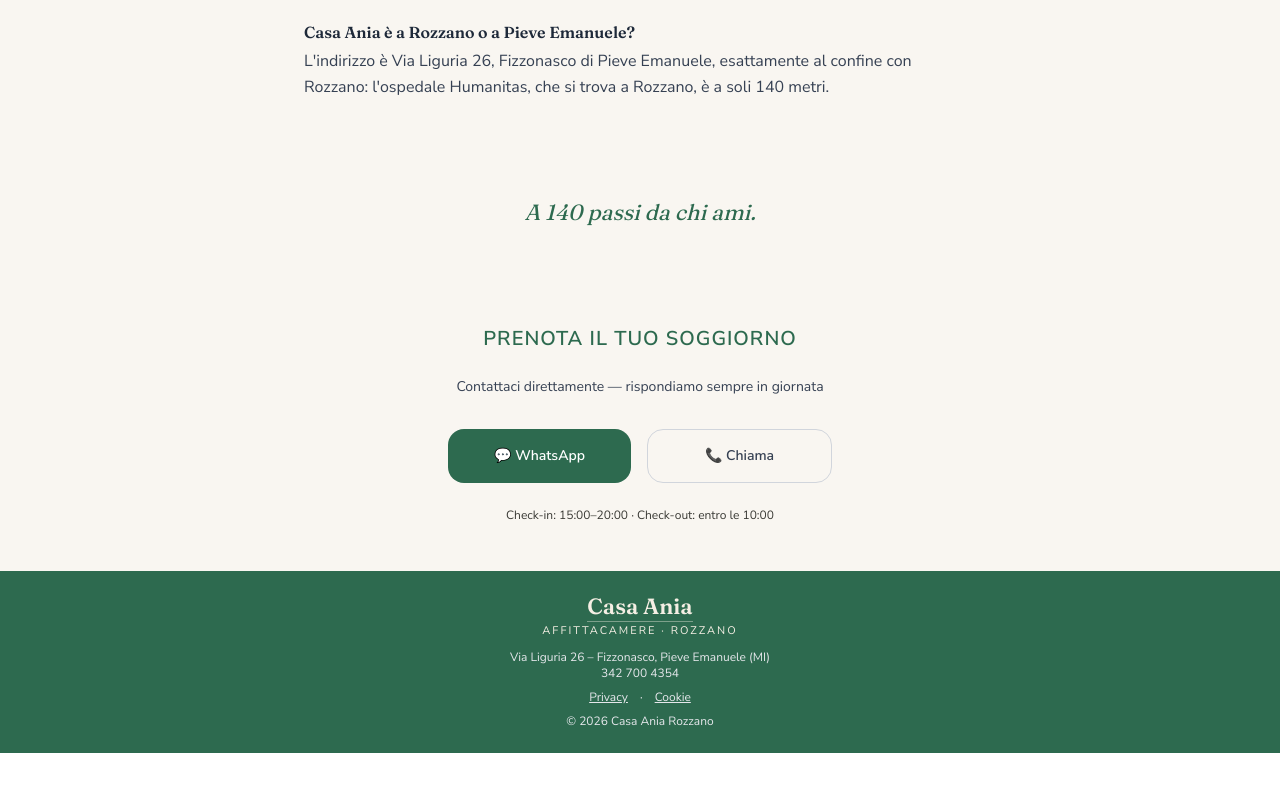
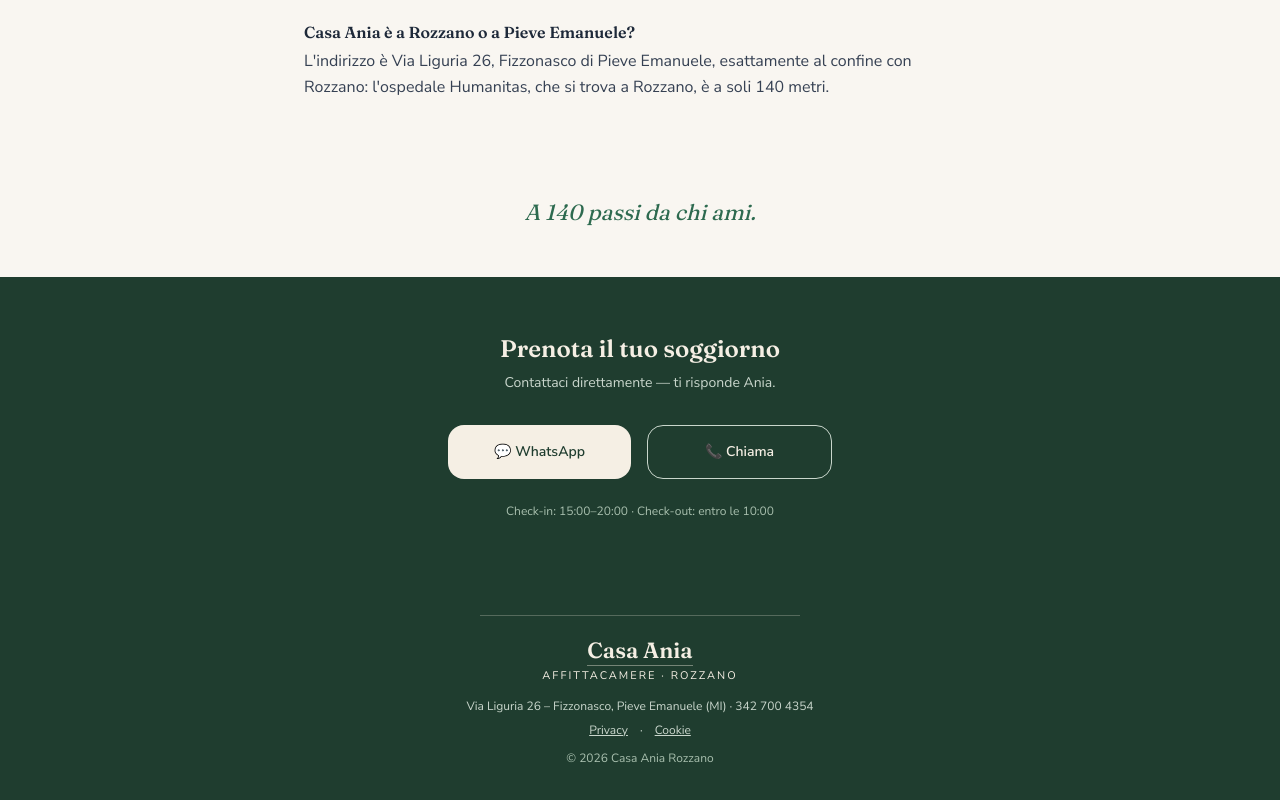
Before and after one commit to CasaAnia/sito-casaania, a Next.js app: page / in a window 1280 px wide. Shown: the part 5434-6234 px from the top of the page. Before the commit the page ends 6187 px from the top, so only its background shows below. Built offline with nearby package versions, Linux system fonts and the light colour scheme.

Commit message:
Fonde Prenota il tuo soggiorno e footer in un unico blocco verde scuro coerente su tutte le pagine

```diff
--- /dev/null
+++ b/app/components/Footer.tsx
@@ -0,0 +1,22 @@
+import Link from 'next/link'
+import Logo from './Logo'
+
+export default function Footer() {
+  return (
+    <footer style={{ backgroundColor: '#1f3d2f' }} className="py-10 px-4 text-center">
+      <div style={{ height: '0.5px', backgroundColor: 'rgba(245,239,228,0.25)' }} className="max-w-xs mx-auto mb-6" />
+      <Logo variant="dark" />
+      <p style={{ color: '#c9d6cc' }} className="text-xs mt-4">
+        Via Liguria 26 – Fizzonasco, Pieve Emanuele (MI) · 342 700 4354
+      </p>
+      <p style={{ color: '#c9d6cc' }} className="text-xs mt-2 space-x-3">
+        <Link href="/privacy" className="underline hover:text-[#f5efe4] transition-colors">Privacy</Link>
+        <span>·</span>
+        <Link href="/cookie" className="underline hover:text-[#f5efe4] transition-colors">Cookie</Link>
+      </p>
+      <p style={{ color: '#a8bfae' }} className="text-xs mt-3">
+        © {new Date().getFullYear()} Casa Ania Rozzano
+      </p>
+    </footer>
+  )
+}
--- a/app/layout.tsx
+++ b/app/layout.tsx
@@ -1,7 +1,6 @@
 import type { Metadata } from "next";
 import { Geist, Geist_Mono, Fraunces, Nunito_Sans } from "next/font/google";
-import Link from "next/link";
-import Logo from "./components/Logo";
+import Footer from "./components/Footer";
 import "./globals.css";
 
 const geistSans = Geist({
@@ -77,19 +76,7 @@ export default function RootLayout({
         />
         {children}
 
-        <footer className="text-gray-200 py-6 px-4 text-center text-xs" style={{ backgroundColor: "#2d6a4f" }}>
-          <div className="mb-3">
-            <Logo variant="dark" />
-          </div>
-          <p>Via Liguria 26 – Fizzonasco, Pieve Emanuele (MI)</p>
-          <p>342 700 4354</p>
-          <p className="mt-2 space-x-3">
-            <Link href="/privacy" className="underline hover:text-white transition-colors">Privacy</Link>
-            <span>·</span>
-            <Link href="/cookie" className="underline hover:text-white transition-colors">Cookie</Link>
-          </p>
-          <p className="mt-2">© {new Date().getFullYear()} Casa Ania Rozzano</p>
-        </footer>
+        <Footer />
       </body>
     </html>
   );
--- a/app/page.tsx
+++ b/app/page.tsx
@@ -358,21 +358,23 @@ export default function Home() {
       </section>
 
       {/* CONTATTI / PRENOTAZIONE */}
-      <section className="py-12 px-4">
+      <section style={{ backgroundColor: '#1f3d2f' }} className="py-14 px-4">
         <div className="max-w-4xl mx-auto text-center">
-          <p style={{color: '#2d6a4f'}} className="text-xl font-semibold uppercase tracking-wider mb-6">Prenota il tuo soggiorno</p>
-          <p className="text-gray-700 text-sm mb-8">Contattaci direttamente — rispondiamo sempre in giornata</p>
+          <p className="font-display font-semibold text-2xl mb-2" style={{ color: '#f5efe4' }}>Prenota il tuo soggiorno</p>
+          <p className="text-sm mb-8" style={{ color: '#c9d6cc' }}>Contattaci direttamente — ti risponde Ania.</p>
           <div className="flex flex-col sm:flex-row gap-4 justify-center max-w-sm mx-auto">
             <a href={WA_LINK} target="_blank" rel="noopener noreferrer"
-              className="flex-1 bg-green-700 hover:bg-green-800 transition-colors text-white font-bold py-4 rounded-2xl text-sm flex items-center justify-center gap-2">
+              className="flex-1 font-bold py-4 rounded-2xl text-sm flex items-center justify-center gap-2 transition-colors"
+              style={{ backgroundColor: '#f5efe4', color: '#1f3d2f' }}>
               💬 WhatsApp
             </a>
             <a href={TEL_LINK}
-              className="flex-1 border border-gray-300 text-gray-700 font-bold py-4 rounded-2xl text-sm flex items-center justify-center gap-2">
+              className="flex-1 border font-bold py-4 rounded-2xl text-sm flex items-center justify-center gap-2 transition-colors"
+              style={{ borderColor: '#c9d6cc', color: '#f5efe4' }}>
               📞 Chiama
             </a>
           </div>
-          <p className="text-[#3a3a35] text-xs mt-6">Check-in: 15:00–20:00 · Check-out: entro le 10:00</p>
+          <p className="text-xs mt-6" style={{ color: '#a8bfae' }}>Check-in: 15:00–20:00 · Check-out: entro le 10:00</p>
         </div>
       </section>
 
```
